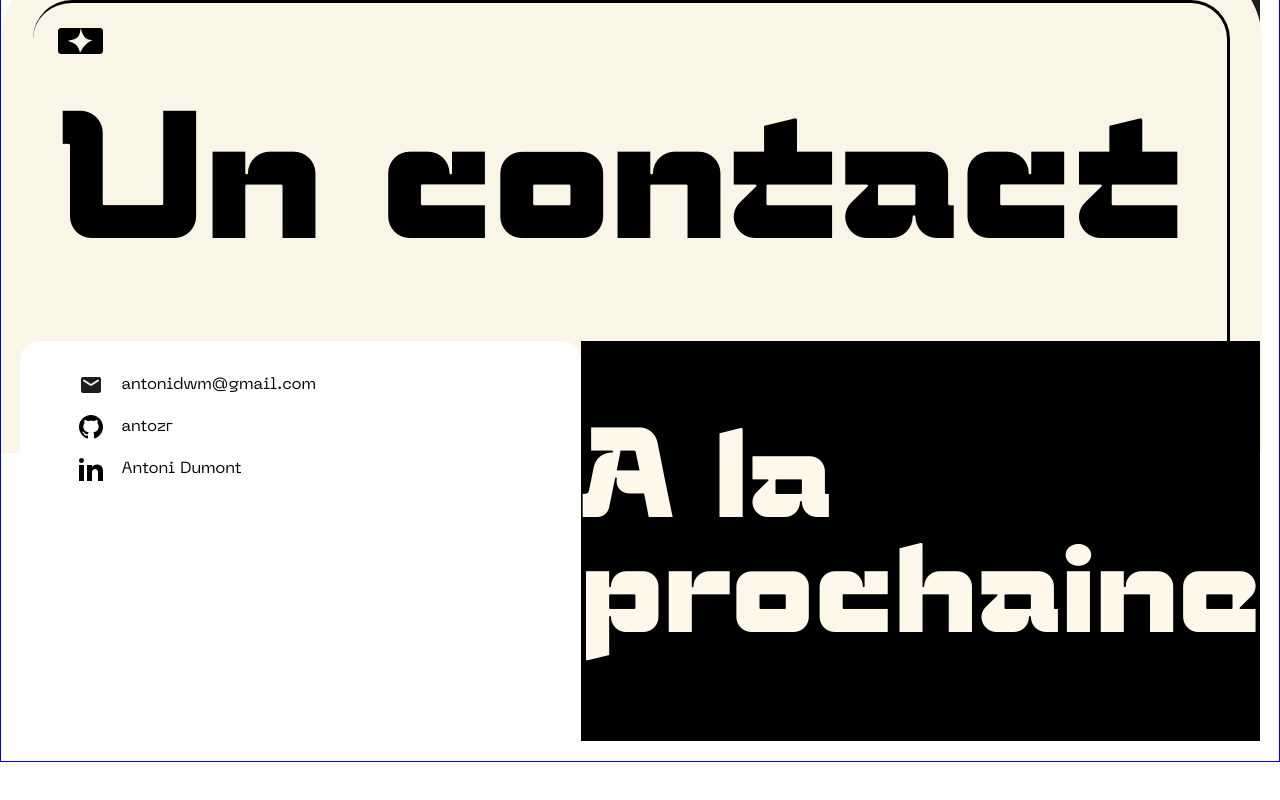
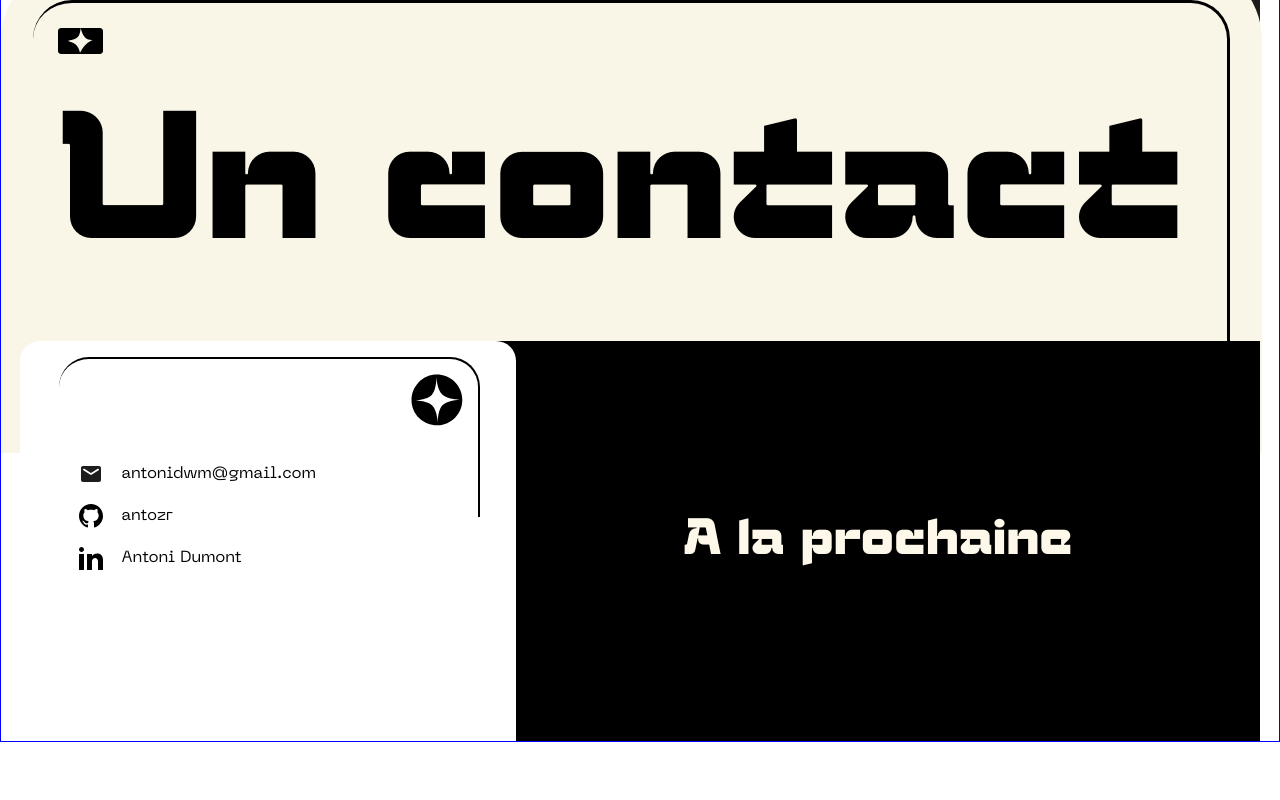
Before and after one commit to antozr/portfolio-v2, a Vue app in the folder portfolio2/: page / in a window 1280 px wide. Shown: the part 3851-4651 px from the top of the page. After the commit the page ends 4593 px from the top, so only its background shows below. Built offline with nearby package versions, Linux system fonts and the light colour scheme.

Commit message:
ADD responsive contact section

```diff
--- a/portfolio2/src/assets/styles/ContactVue.scss
+++ b/portfolio2/src/assets/styles/ContactVue.scss
@@ -27,7 +27,7 @@
         display: flex;
         flex-direction: column;
         row-gap: 18px;
-        margin: 16px 0 0 20px;
+        margin: 25% 0 0 20px;
 
     }
     &__elLink{
@@ -60,6 +60,23 @@
         font-size: 10dvw;
        }
     }
+    &__decorB{
+        width: 85%;
+        height: 40%;
+        position: absolute;
+        z-index: 0;
+        border-radius: 30px 30px 0px 0px;
+border-top: 2px solid #000;
+border-right: 2px solid #000;
+display: flex;
+flex-direction: row;
+justify-content: flex-end;
+padding: 15px;
+&>svg>path{
+    fill: #000;
+}
+
+    }
 }
 
 
@@ -71,4 +88,20 @@
             flex-direction: row;
         }
     }
+    .contactBox{
+        &__left{
+            width: 40%;
+            height: 50vh;
+            position: relative;
+            z-index: 2;
+        }
+        &__rightBox{
+            width: calc(60% + 20px);
+
+            margin: 0 0 0 -20px;
+           &>p{
+            font-size: 4dvw;
+           }
+        }
+    }
 }
--- a/portfolio2/src/assets/styles/main.scss
+++ b/portfolio2/src/assets/styles/main.scss
@@ -31,7 +31,8 @@ main{
 @media(min-width:900px){
  main{
 
-    padding: 2.5vh 1.5vw;
+    padding: 2.5vh 1.5vw 0;
+    margin: 0;
 
   }
 }
--- a/portfolio2/src/components/ContactSectionVue.vue
+++ b/portfolio2/src/components/ContactSectionVue.vue
@@ -2,6 +2,7 @@
 import IconEmail from './icons/IconMail1.vue';
 import IconIN from './icons/IconLinkdin.vue';
 import IconGithub from './icons/IconGithub.vue';
+import IconBoxStar from './icons/IconRoundStar1.vue';
 
 
 
@@ -26,6 +27,9 @@ let allLink = [
 <template>
     <section class="sect__contactBox">
         <div class="contactBox__left">
+            <div class="contactBox__decorB">
+          <IconBoxStar></IconBoxStar>
+        </div>
             <ul class="contactBox__linkList">
                 <li class="contactBox__elLink" v-for="(item, index) in allLink" :key="index">
                     <IconEmail v-show="item.icon == 0" class="contactBox__elSvg"/>
```
